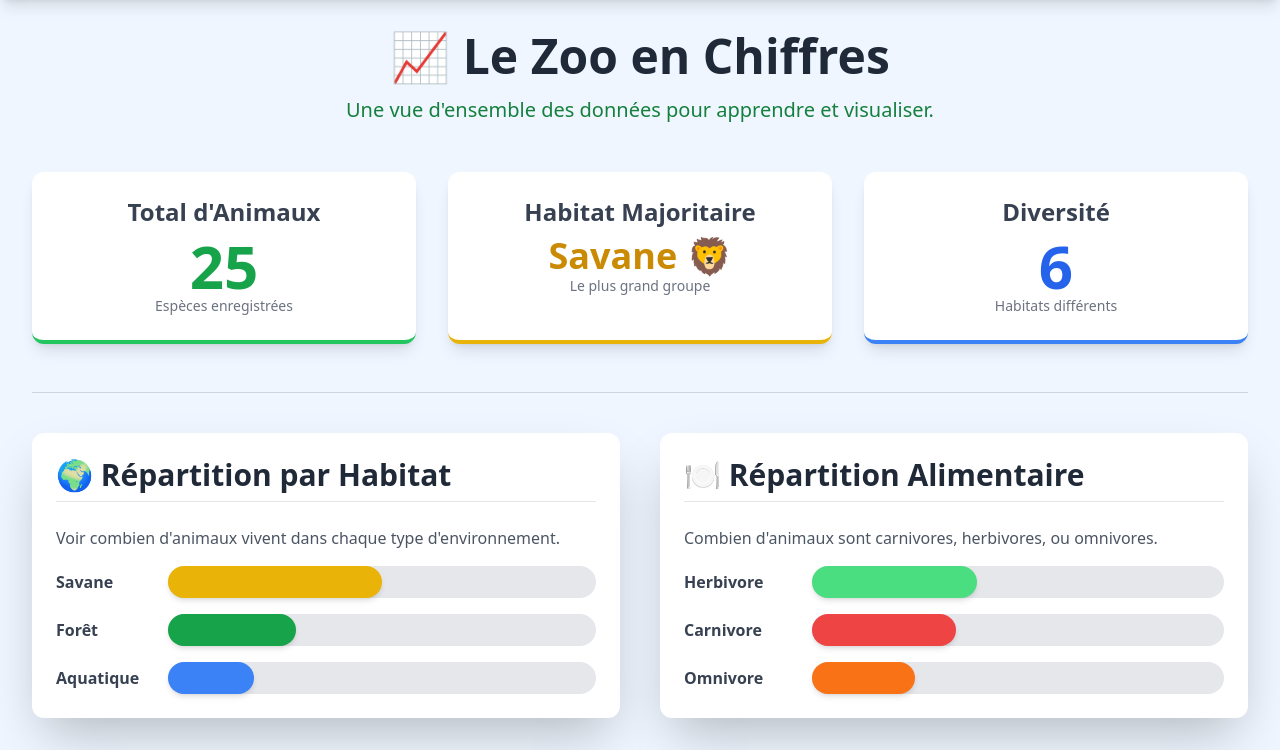
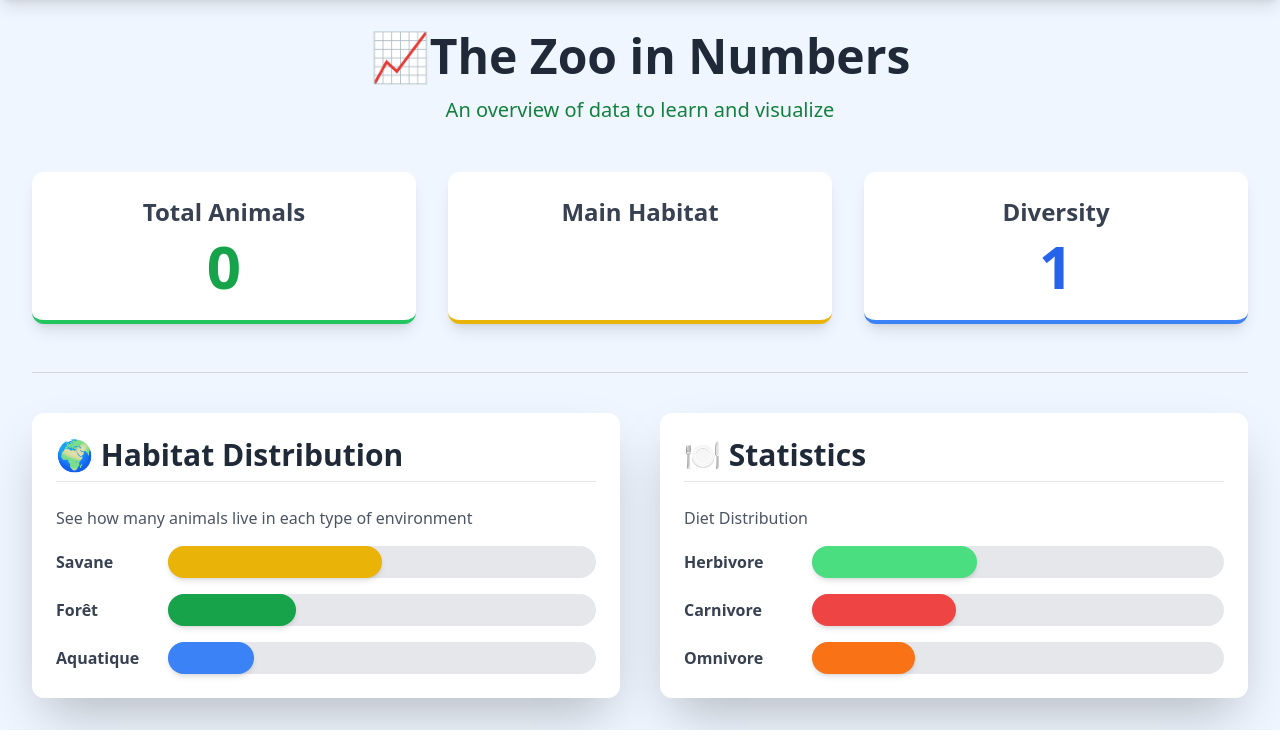
Before and after one commit to Achraf-agourram/Zoo-Encyclopedie, a PHP site: page /statistiques.php in a window 1280 px wide. Shown: the part 88-838 px from the top of the page. Run offline with PHP 8.4, Linux system fonts and the light colour scheme; data comes from the database, SQL or seed files in the repository; data that the repository does not hold is empty; some libraries are stand-ins or nearby versions.

Commit message:
Added the first part of statistics: total of animals, habitats, and main habitat

```diff
--- a/educator.php
+++ b/educator.php
@@ -84,8 +84,7 @@ get_animals("SELECT id, name_animal, image_animal, type_alimentaire, Habitat.nam
                             </div>
 
                             <div class='md:col-span-2 flex justify-end space-x-4'>
-                                <button type='submit' name='editAnimal' value='{$_POST['edit']}'
-                                    class='bg-green-500 text-white font-bold px-6 py-2 rounded-lg hover:bg-green-600 transition'>{$dict[$currentLang][23]}</button>
+                                <button type='submit' name='editAnimal' value='{$_POST['edit']}' class='bg-green-500 text-white font-bold px-6 py-2 rounded-lg hover:bg-green-600 transition'>{$dict[$currentLang][23]}</button>
                                 <button type='button' name='cancelEdit' class='bg-gray-300 text-gray-800 font-bold px-6 py-2 rounded-lg hover:bg-gray-400 transition'>{$dict[$currentLang][24]}</button>
                             </div>
                         </form>
--- a/global.php
+++ b/global.php
@@ -1,7 +1,7 @@
 <?php
 $dict = [
-    "fr" => ["Mon Petit Zoo", "Accès Educateurs", "Découvre les Animaux du Zoo !", "Filtrer les Animaux", "Habitat", "Tous les Habitats", "Savane", "Forêt", "Aquatique", "Régime Alimentaire", "Tous les Régimes", "Carnivore", "Herbivore", "Omnivore", "Appliquer les Filtres", "Habitat", "Régime", "Changer la langue", "Espace de Gestion des Animaux", "Ajouter un Nouvel Animal", "Formulaire Animal", "Nom de l'animal", "Image de l'animal", "Enregistrer l'Animal", "Annuler", "Nom", "Type alimentaire", "Modifier", "Supprimer", "Espace éducateur", "Retour", "Modifier les informations d'animal", "Statistiques"],
-    "en" => ["My Little Zoo", "Educators Access", "Discover the Zoo Animals!", "Filter Animals", "Habitat", "All Habitats", "Savana", "Forest", "Aquatic", "Diet", "All Diets", "Carnivore", "Herbivore", "Omnivore", "Apply Filters", "Habitat", "Diet", "Change language", "Animal Management Space", "Add a New Animal", "Animal Form", "Animal Name", "Animal Image", "Save Animal", "Cancel", "Name", "Type", "Edit", "Delete", "Educator Space", "Back", "Edit the animal informations", "Statistics"]
+    "fr" => ["Mon Petit Zoo", "Accès Educateurs", "Découvre les Animaux du Zoo !", "Filtrer les Animaux", "Habitat", "Tous les Habitats", "Savane", "Forêt", "Aquatique", "Régime Alimentaire", "Tous les Régimes", "Carnivore", "Herbivore", "Omnivore", "Appliquer les Filtres", "Habitat", "Régime", "Changer la langue", "Espace de Gestion des Animaux", "Ajouter un Nouvel Animal", "Formulaire Animal", "Nom de l'animal", "Image de l'animal", "Enregistrer l'Animal", "Annuler", "Nom", "Type alimentaire", "Modifier", "Supprimer", "Espace éducateur", "Retour", "Modifier les informations d'animal", "Statistiques", "Le Zoo en Chiffres", "Une vue d'ensemble des données pour apprendre et visualiser", "Total d'Animaux", "Habitat Majoritaire", "Diversité", "Répartition par Habitat", "Voir combien d'animaux vivent dans chaque type d'environnement", "Répartition Alimentaire", "Combien d'animaux sont carnivores, herbivores, ou omnivores"],
+    "en" => ["My Little Zoo", "Educators Access", "Discover the Zoo Animals!", "Filter Animals", "Habitat", "All Habitats", "Savana", "Forest", "Aquatic", "Diet", "All Diets", "Carnivore", "Herbivore", "Omnivore", "Apply Filters", "Habitat", "Diet", "Change language", "Animal Management Space", "Add a New Animal", "Animal Form", "Animal Name", "Animal Image", "Save Animal", "Cancel", "Name", "Type", "Edit", "Delete", "Educator Space", "Back", "Edit the animal informations", "Statistics", "The Zoo in Numbers", "An overview of data to learn and visualize", "Total Animals", "Main Habitat", "Diversity", "Habitat Distribution", "See how many animals live in each type of environment", "Diet Distribution", "How many animals are carnivores, herbivores, or omnivores"]
 ];
 
 $database = mysqli_connect("localhost", "root", "", "zoo_enclopedie");
--- a/statistiques.php
+++ b/statistiques.php
@@ -1,12 +1,16 @@
 <?php
-include("global.php")
+include("global.php");
+$animalsTotal = mysqli_fetch_assoc(mysqli_query($database, "SELECT COUNT(*) FROM animal;"))['COUNT(*)'];
+$habitatTotal = mysqli_fetch_assoc(mysqli_query($database, "SELECT COUNT(*) FROM habitat;"))['COUNT(*)'];
+$mostHabitat = mysqli_fetch_assoc(mysqli_query($database, "SELECT habitat.name_hab FROM `animal` JOIN habitat ON habitat.id_hab = animal.habitat_id GROUP BY habitat_id LIMIT 1;"))["name_hab"];
+// SELECT habitat.name_hab, COUNT(*) FROM `animal` JOIN habitat ON habitat.id_hab = animal.habitat_id GROUP BY habitat_id;
 ?>
 
 <DOCTYPE html>
 <head>
     <meta charset="UTF-8">
     <meta name="viewport" content="width=device-width, initial-scale=1.0">
-    <title>Zoo</title>
+    <title><?=$dict[$currentLang][32]?></title>
     <link rel="shortcut icon" href="images/favicon.png" type="image/x-icon">
     <script src="https://cdn.tailwindcss.com"></script>
 </head>
@@ -14,27 +18,24 @@ include("global.php")
     <?php include("header.php");?>
 
     <main class="container mx-auto p-8">
-        <h2 class="text-5xl font-extrabold text-gray-800 mb-4 text-center">📈 Le Zoo en Chiffres</h2>
-        <p class="text-center text-xl text-green-700 mb-12">Une vue d'ensemble des données pour apprendre et visualiser.</p>
+        <h2 class="text-5xl font-extrabold text-gray-800 mb-4 text-center">📈<?=$dict[$currentLang][33]?></h2>
+        <p class="text-center text-xl text-green-700 mb-12"><?=$dict[$currentLang][34]?></p>
 
         <div class="grid grid-cols-1 md:grid-cols-3 gap-8 mb-12">
 
             <div class="bg-white p-6 rounded-xl shadow-lg border-b-4 border-green-500 text-center">
-                <p class="text-2xl font-bold text-gray-700">Total d'Animaux</p>
-                <p class="text-6xl font-extrabold text-green-600 mt-2" id="kpi-total-animaux">25</p>
-                <p class="text-sm text-gray-500">Espèces enregistrées</p>
+                <p class="text-2xl font-bold text-gray-700"><?=$dict[$currentLang][35]?></p>
+                <p class="text-6xl font-extrabold text-green-600 mt-2"><?=$animalsTotal?></p>
             </div>
 
             <div class="bg-white p-6 rounded-xl shadow-lg border-b-4 border-yellow-500 text-center">
-                <p class="text-2xl font-bold text-gray-700">Habitat Majoritaire</p>
-                <p class="text-4xl font-extrabold text-yellow-600 mt-2" id="kpi-habitat-majoritaire">Savane 🦁</p>
-                <p class="text-sm text-gray-500">Le plus grand groupe</p>
+                <p class="text-2xl font-bold text-gray-700"><?=$dict[$currentLang][36]?></p>
+                <p class="text-4xl font-extrabold text-yellow-600 mt-2"><?=$mostHabitat?></p>
             </div>
 
             <div class="bg-white p-6 rounded-xl shadow-lg border-b-4 border-blue-500 text-center">
-                <p class="text-2xl font-bold text-gray-700">Diversité</p>
-                <p class="text-6xl font-extrabold text-blue-600 mt-2" id="kpi-habitats-differents">6</p>
-                <p class="text-sm text-gray-500">Habitats différents</p>
+                <p class="text-2xl font-bold text-gray-700"><?=$dict[$currentLang][37]?></p>
+                <p class="text-6xl font-extrabold text-blue-600 mt-2"><?=$habitatTotal?></p>
             </div>
         </div>
 
@@ -43,8 +44,8 @@ include("global.php")
         <div class="grid grid-cols-1 lg:grid-cols-2 gap-10">
 
             <div class="bg-white p-6 rounded-xl shadow-2xl">
-                <h3 class="text-3xl font-semibold text-gray-800 mb-6 border-b pb-2">🌍 Répartition par Habitat</h3>
-                <p class="text-gray-600 mb-4">Voir combien d'animaux vivent dans chaque type d'environnement.</p>
+                <h3 class="text-3xl font-semibold text-gray-800 mb-6 border-b pb-2">🌍 <?=$dict[$currentLang][38]?></h3>
+                <p class="text-gray-600 mb-4"><?=$dict[$currentLang][39]?></p>
 
                 <div id="habitat-bars" class="space-y-4">
 
@@ -79,8 +80,8 @@ include("global.php")
             </div>
 
             <div class="bg-white p-6 rounded-xl shadow-2xl">
-                <h3 class="text-3xl font-semibold text-gray-800 mb-6 border-b pb-2">🍽️ Répartition Alimentaire</h3>
-                 <p class="text-gray-600 mb-4">Combien d'animaux sont carnivores, herbivores, ou omnivores.</p>
+                <h3 class="text-3xl font-semibold text-gray-800 mb-6 border-b pb-2">🍽️ <?=$dict[$currentLang][32]?></h3>
+                 <p class="text-gray-600 mb-4"><?=$dict[$currentLang][40]?></p>
 
                 <div id="regime-bars" class="space-y-4">
 
```
Also changed, not shown: images/Elephant.jpg (added), images/img.png (deleted).
